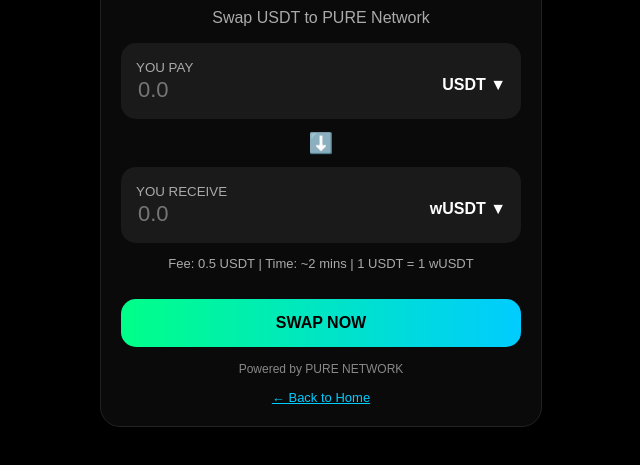
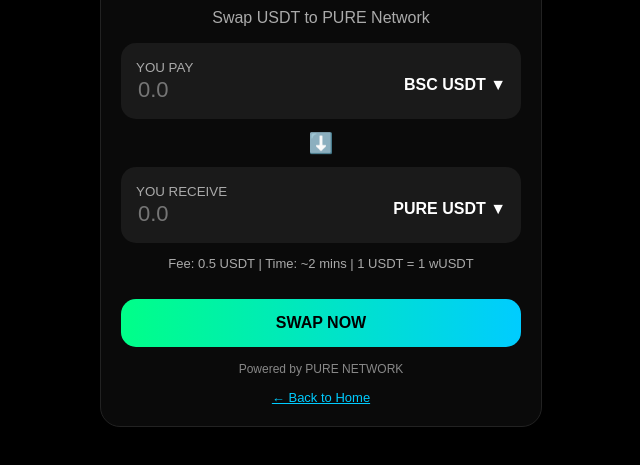
Before and after one commit to coin2biz/pure-website, a plain HTML site: page bridge.html in a window 1280 px wide. Shown: the part 85-550 px from the top of the page, without its empty margins (319-959 px from the left). Drawn offline with Linux system fonts and the light colour scheme.

Commit message:
Update currency labels in bridge.html

```diff
--- a/bridge.html
+++ b/bridge.html
@@ -21,7 +21,7 @@ body{background:#000;margin:0;padding:15px;font-family:sans-serif}
 <div class="in">
 <small>YOU PAY</small><br>
 <input id="fromAmt" type="number" placeholder="0.0" oninput="document.getElementById('toAmt').value=this.value">
-<b>USDT ▼</b>
+<b>BSC USDT ▼</b>
 </div>
 
 <div style="margin:12px;font-size:20px">⬇️</div>
@@ -29,7 +29,7 @@ body{background:#000;margin:0;padding:15px;font-family:sans-serif}
 <div class="in">
 <small>YOU RECEIVE</small><br>
 <input id="toAmt" type="number" placeholder="0.0">
-<b>wUSDT ▼</b>
+<b>PURE USDT ▼</b>
 </div>
 
 <p style="font-size:13px;color:#aaa">Fee: 0.5 USDT | Time: ~2 mins | 1 USDT = 1 wUSDT</p>
```
